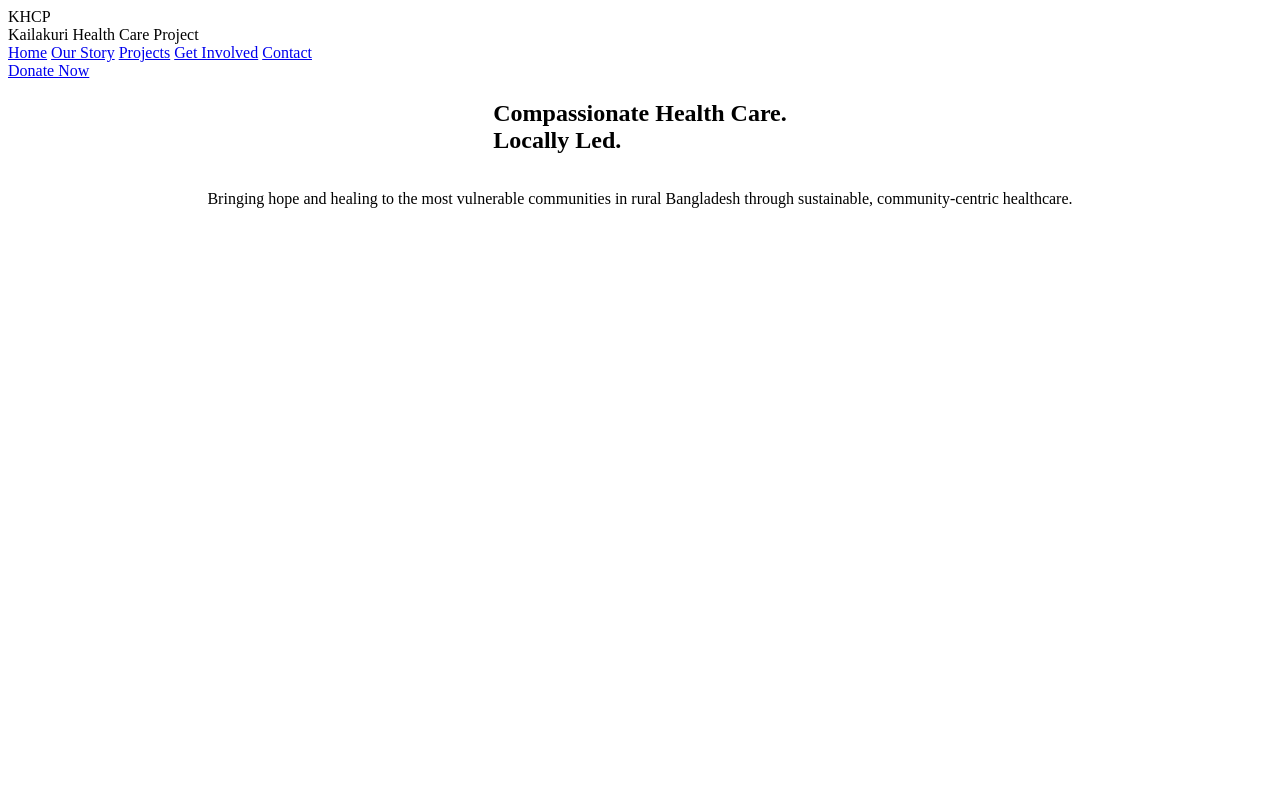
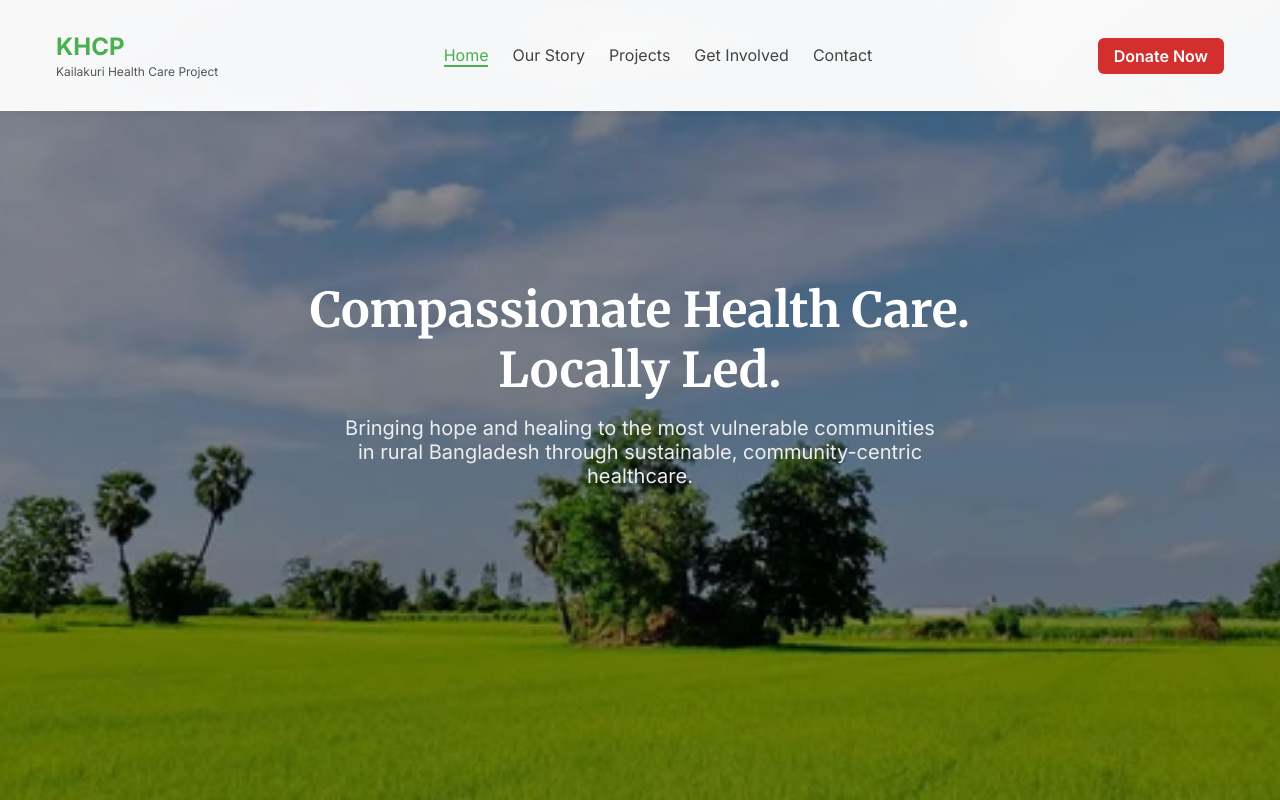
Before and after one commit to ronniehaquehub/kailakuri-website, a plain HTML site: page index.html in a window 1280 px wide. Drawn offline with Linux system fonts and the light colour scheme.

Commit message:
kailakuri-hero-css-complete-fixed

```diff
--- a/assets/css/hero-modern.css
+++ b/assets/css/hero-modern.css
@@ -1,7 +1,108 @@
 
+* {
+  box-sizing: border-box;
+  margin: 0;
+  padding: 0;
+}
+body {
+  font-family: 'Inter', sans-serif;
+  background: #fff;
+  color: #333;
+}
+a {
+  text-decoration: none;
+  color: inherit;
+}
+.container {
+  max-width: 1200px;
+  margin: auto;
+  padding: 1rem;
+  display: flex;
+  align-items: center;
+  justify-content: space-between;
+}
+
+/* Navbar */
+.navbar {
+  background: rgba(255, 255, 255, 0.95);
+  position: fixed;
+  top: 0;
+  width: 100%;
+  z-index: 1000;
+  padding: 1rem 0;
+  box-shadow: 0 2px 8px rgba(0,0,0,0.04);
+}
+.logo {
+  font-weight: 700;
+  font-size: 1.5rem;
+  color: #4CAF50;
+}
+.logo .subtitle {
+  display: block;
+  font-size: 0.75rem;
+  font-weight: 400;
+  color: #555;
+  margin-top: 0.2rem;
+}
+.nav {
+  display: flex;
+  gap: 1.5rem;
+}
+.nav a {
+  font-weight: 500;
+  color: #444;
+}
+.nav a.active {
+  color: #4CAF50;
+  border-bottom: 2px solid #4CAF50;
+}
+.donate-btn {
+  background: #d32f2f;
+  color: white;
+  padding: 0.5rem 1rem;
+  border-radius: 6px;
+  font-weight: 600;
+}
+
+/* Hero Section */
+.hero-section {
+  background: url('../images/banner.jpg') center/cover no-repeat;
+  height: 100vh;
+  position: relative;
+  display: flex;
+  align-items: center;
+  justify-content: center;
+  text-align: center;
+}
+.overlay {
+  position: absolute;
+  top: 0; left: 0;
+  width: 100%; height: 100%;
+  background: rgba(0, 0, 0, 0.4);
+}
 .hero-content {
+  position: relative;
+  z-index: 1;
+  max-width: 800px;
+  padding: 2rem;
   display: flex;
   flex-direction: column;
   align-items: center;
   justify-content: center;
 }
+.hero-title {
+  font-family: 'Merriweather', serif;
+  font-size: 3rem;
+  font-weight: 700;
+  color: white;
+  margin-bottom: 1rem;
+  white-space: normal;
+  text-align: center;
+}
+.hero-subtext {
+  font-size: 1.25rem;
+  color: #eee;
+  margin-bottom: 2rem;
+  max-width: 600px;
+  text-align: center;
+}
```
